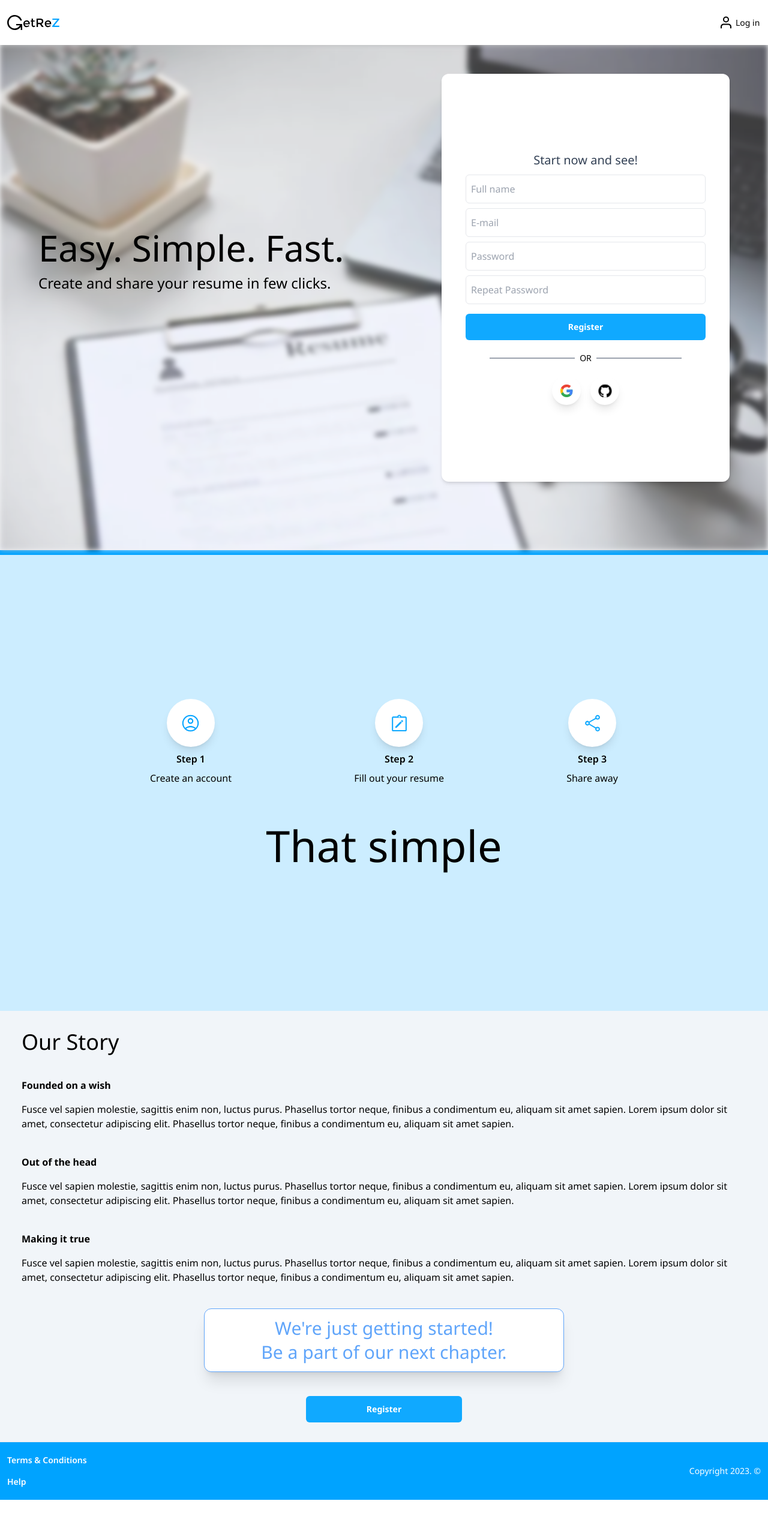
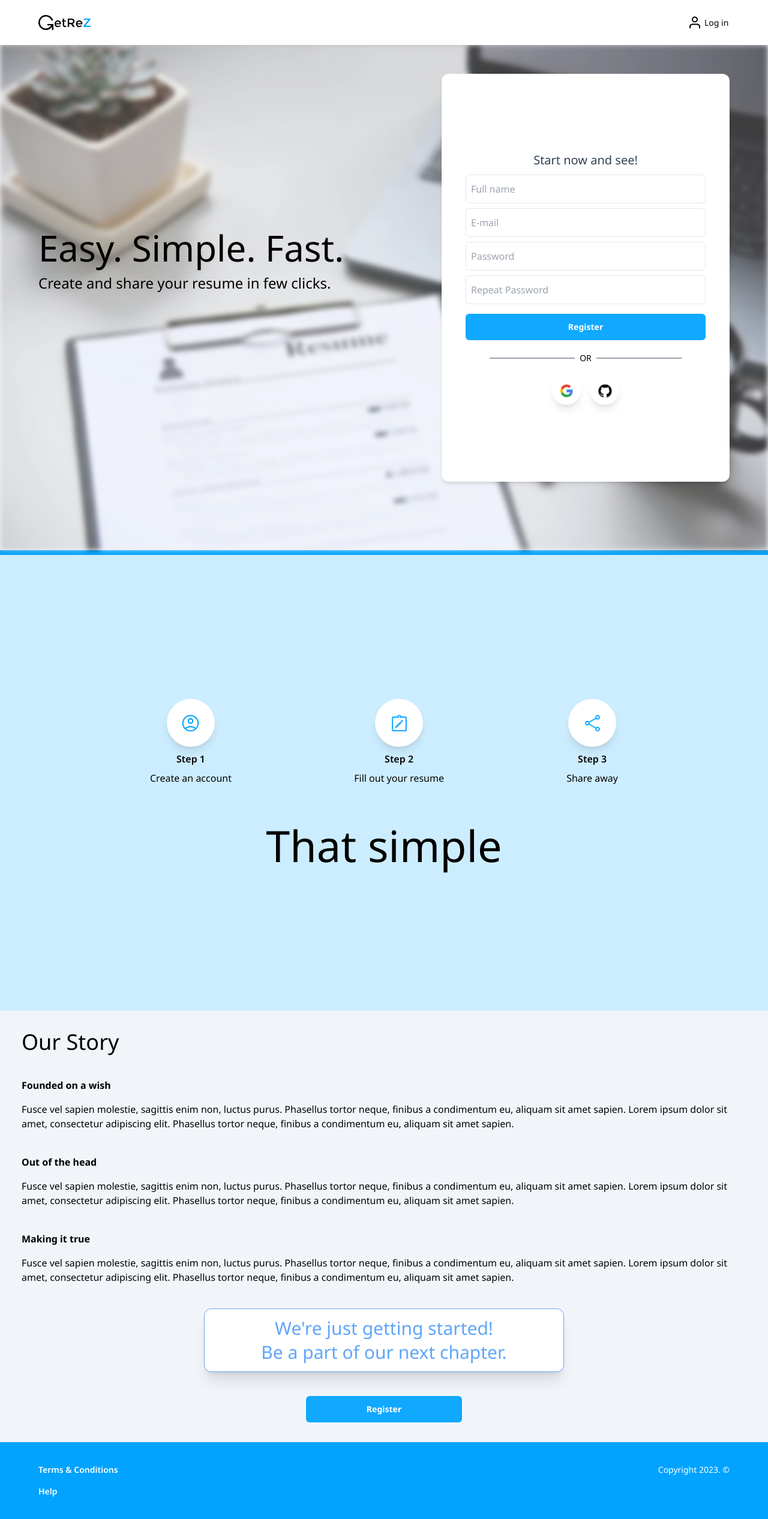
Before and after one commit to keuller/resumeapp, a Nuxt app: page / in a window 1280 px wide. Shown: the whole page at 60% size. Before the commit the page ends 2500 px from the top, so only its background shows below. Built offline with nearby package versions, Linux system fonts and the light colour scheme.

Commit message:
wip: improvement desktop topbar and footer.

```diff
--- a/components/footer-page.vue
+++ b/components/footer-page.vue
@@ -2,8 +2,8 @@
 </script>
 
 <template>
-    <div class="flex items-center justify-between bg-[#00A3FF] w-full mx-auto text-center py-2 border-t-1">
-        <div class="flex flex-col items-start gap-4 p-3">
+    <div class="flex items-start justify-between bg-[#00A3FF] w-full mx-auto text-center py-6 border-t-1">
+        <div class="flex flex-col items-start gap-4 p-3 lg:px-16">
             <span class="text-sm text-white font-semibold">
                 <NuxtLink to="/terms-conditions/en">Terms & Conditions</NuxtLink>
             </span>
@@ -13,7 +13,7 @@
             </span>
         </div>
 
-        <span class="p-3 text-sm text-white">
+        <span class="p-3 lg:px-16 text-sm text-white">
             Copyright 2023. &copy;
         </span>
     </div>
--- a/components/top-bar.vue
+++ b/components/top-bar.vue
@@ -4,7 +4,7 @@
 
 <template>
     <header class="flex bg-white sticky -top-1 shadow-md py-2 z-50">
-        <div class="flex flex-1 items-center px-3 justify-between">
+        <div class="flex flex-1 items-center px-3 lg:px-16 justify-between">
             <NuxtLink to="/">
                 <img :src="Icons.LOGO" alt="logo" />
             </NuxtLink>
```
